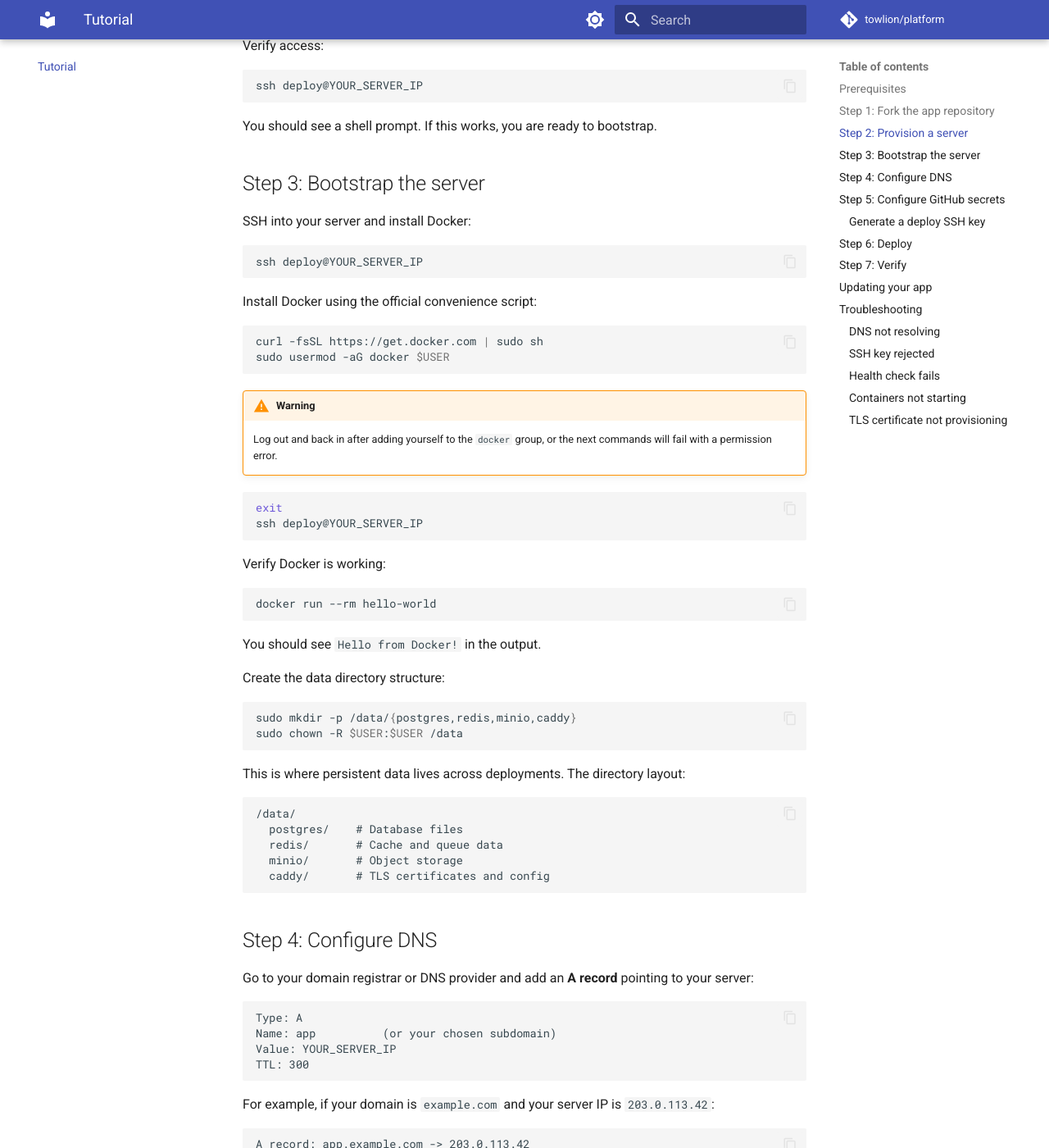
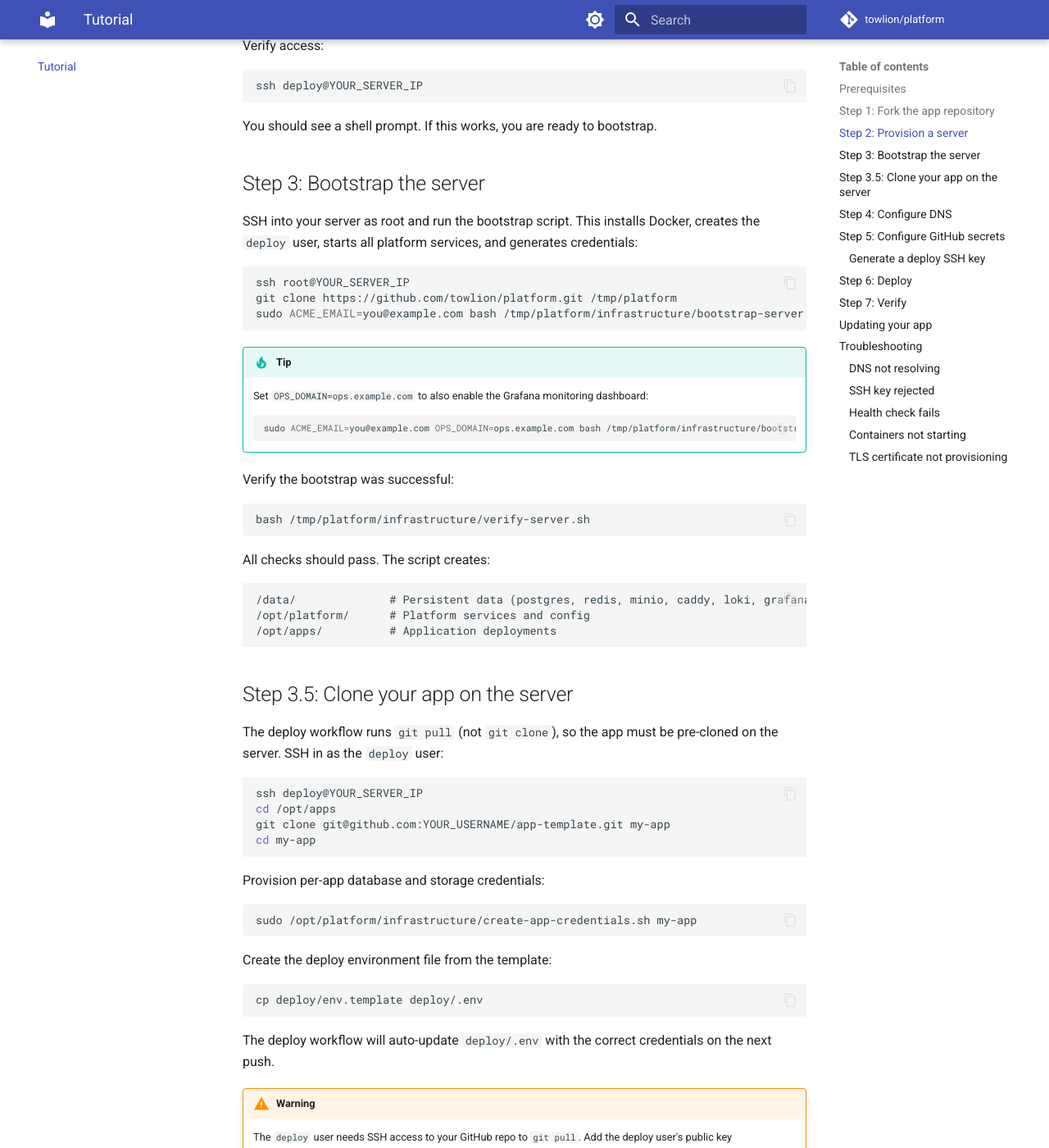
Before and after one commit to towlion/platform, an MkDocs documentation site: the page built from docs/tutorial.md, in a window 1280 px wide and 1400 px high, scrolled down 1424 px. Shown: the whole window at 82% size. Built offline with MkDocs 1.6.1 and Material for MkDocs 9.7.7, drawn with Linux system fonts in a browser that asks for light colours; comment, search, counter and statistics services are not loaded; some of the changed text lies outside the part shown.

Commit message:
feat: implement Phase 6 self-hosting ecosystem
Parameterize infrastructure scripts to remove all hardcoded values
(anulectra.com, towlion/platform). Bootstrap script now accepts
ACME_EMAIL, OPS_DOMAIN, and ALERT_REPO as env vars. Fix documentation
to list correct 4 required secrets (not 7). Add critical missing step
to tutorial (pre-clone app on server). Update roadmap status.

Co-Authored-By: Claude Opus 4.6 (1M context) <noreply@anthropic.com>

````diff
--- a/docs/tutorial.md
+++ b/docs/tutorial.md
@@ -51,51 +51,61 @@ You should see a shell prompt. If this works, you are ready to bootstrap.
 
 ## Step 3: Bootstrap the server
 
-SSH into your server and install Docker:
+SSH into your server as root and run the bootstrap script. This installs Docker, creates the `deploy` user, starts all platform services, and generates credentials:
+
+```bash
+ssh root@YOUR_SERVER_IP
+git clone https://github.com/towlion/platform.git /tmp/platform
+sudo ACME_EMAIL=you@example.com bash /tmp/platform/infrastructure/bootstrap-server.sh
+```
+
+!!! tip
+    Set `OPS_DOMAIN=ops.example.com` to also enable the Grafana monitoring dashboard:
+    ```bash
+    sudo ACME_EMAIL=you@example.com OPS_DOMAIN=ops.example.com bash /tmp/platform/infrastructure/bootstrap-server.sh
+    ```
+
+Verify the bootstrap was successful:
+
+```bash
+bash /tmp/platform/infrastructure/verify-server.sh
+```
+
+All checks should pass. The script creates:
+
+```
+/data/              # Persistent data (postgres, redis, minio, caddy, loki, grafana)
+/opt/platform/      # Platform services and config
+/opt/apps/          # Application deployments
+```
+
+## Step 3.5: Clone your app on the server
+
+The deploy workflow runs `git pull` (not `git clone`), so the app must be pre-cloned on the server. SSH in as the `deploy` user:
 
 ```bash
 ssh deploy@YOUR_SERVER_IP
+cd /opt/apps
+git clone git@github.com:YOUR_USERNAME/app-template.git my-app
+cd my-app
 ```
 
-Install Docker using the official convenience script:
+Provision per-app database and storage credentials:
 
 ```bash
-curl -fsSL https://get.docker.com | sudo sh
-sudo usermod -aG docker $USER
+sudo /opt/platform/infrastructure/create-app-credentials.sh my-app
 ```
 
-!!! warning
-    Log out and back in after adding yourself to the `docker` group, or the next commands will fail with a permission error.
+Create the deploy environment file from the template:
 
 ```bash
-exit
-ssh deploy@YOUR_SERVER_IP
+cp deploy/env.template deploy/.env
 ```
 
-Verify Docker is working:
+The deploy workflow will auto-update `deploy/.env` with the correct credentials on the next push.
 
-```bash
-docker run --rm hello-world
-```
-
-You should see `Hello from Docker!` in the output.
-
-Create the data directory structure:
-
-```bash
-sudo mkdir -p /data/{postgres,redis,minio,caddy}
-sudo chown -R $USER:$USER /data
-```
-
-This is where persistent data lives across deployments. The directory layout:
-
-```
-/data/
-  postgres/    # Database files
-  redis/       # Cache and queue data
-  minio/       # Object storage
-  caddy/       # TLS certificates and config
-```
+!!! warning
+    The `deploy` user needs SSH access to your GitHub repo to `git pull`. Add the deploy user's public key (`/home/deploy/.ssh/id_ed25519.pub`) as a deploy key on your GitHub repository, or use HTTPS cloning with a personal access token.
 
 ## Step 4: Configure DNS
 
@@ -139,9 +149,10 @@ In your forked repository on GitHub, go to **Settings > Secrets and variables >
 | `SERVER_USER` | `deploy` | SSH username on the server |
 | `SERVER_SSH_KEY` | *(private key contents)* | SSH private key for deployment |
 | `APP_DOMAIN` | `app.example.com` | Domain pointing to your server |
-| `DATABASE_PASSWORD` | *(strong password)* | PostgreSQL password |
-| `MINIO_ROOT_USER` | `minio-admin` | MinIO admin username |
-| `MINIO_ROOT_PASSWORD` | *(strong password)* | MinIO admin password |
+
+> **Note:** Database and storage credentials are auto-generated by the bootstrap script on the server. You do not need to create them as GitHub secrets.
+
+Optionally, add `PREVIEW_DOMAIN` (e.g., `example.com`) to enable preview environments for pull requests.
 
 ### Generate a deploy SSH key
 
````
Also changed, not shown: docs/roadmap.md (+1 -1 lines), docs/self-hosting.md (+35 -13 lines), docs/server-contract.md (+1 -1 lines), 2 other files.
